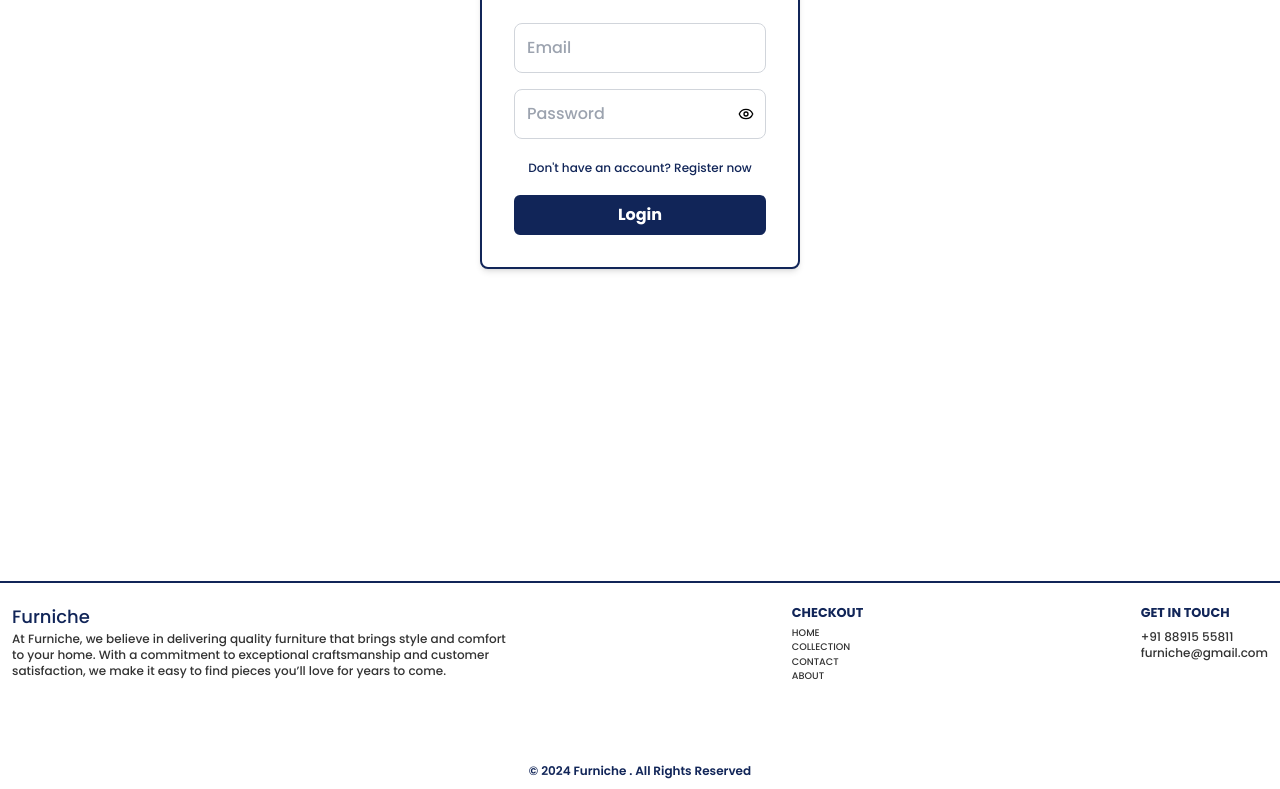
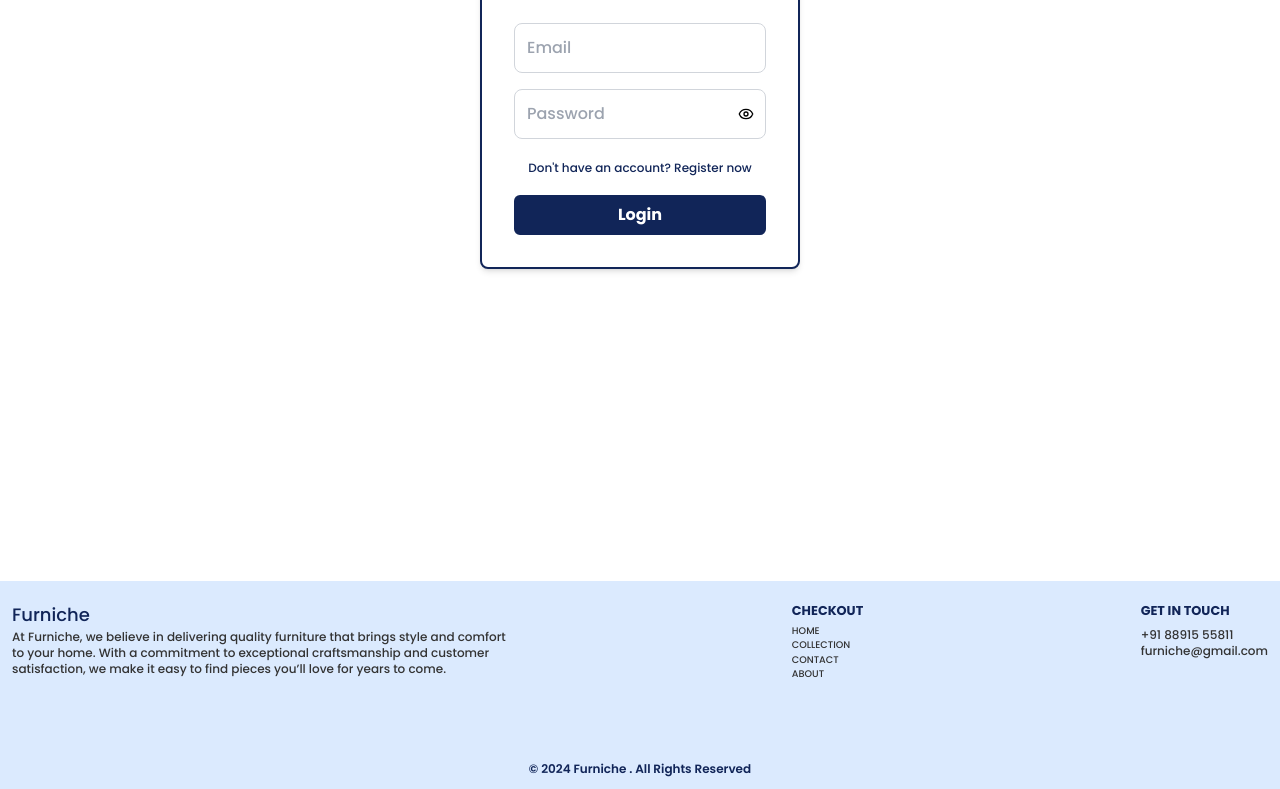
Before and after one commit to MohammedIrfan244/furniche, a React (Vite) app in the folder app/: page /login in a window 1280 px wide. Shown: the part 299-1088 px from the top of the page. Built offline with nearby package versions, Linux system fonts and the light colour scheme.

Commit message:
style : footer style changed

```diff
--- a/app/src/Components/Footer.jsx
+++ b/app/src/Components/Footer.jsx
@@ -2,8 +2,8 @@ import { Link } from "react-router-dom";
 
 function Footer() {
   return (
-    <>
-      <div className="my-20 flex justify-between pt-5 border-t-2 border-[#112558] px-3">
+    <div className="bg-blue-100 h-52">
+      <div className="my-20 flex justify-between pt-5 px-3">
         <div className="w-[40%] text-left">
           <h1 className="font-poppins text-sm sm:text-md md:text-lg text-[#112558]">
             Furniche
@@ -51,7 +51,7 @@ function Footer() {
       <p className="text-center text-xs mb-2 font-poppins font-semibold text-[#112558]">
         &copy; 2024 Furniche . All Rights Reserved
       </p>
-    </>
+    </div>
   );
 }
 
```
